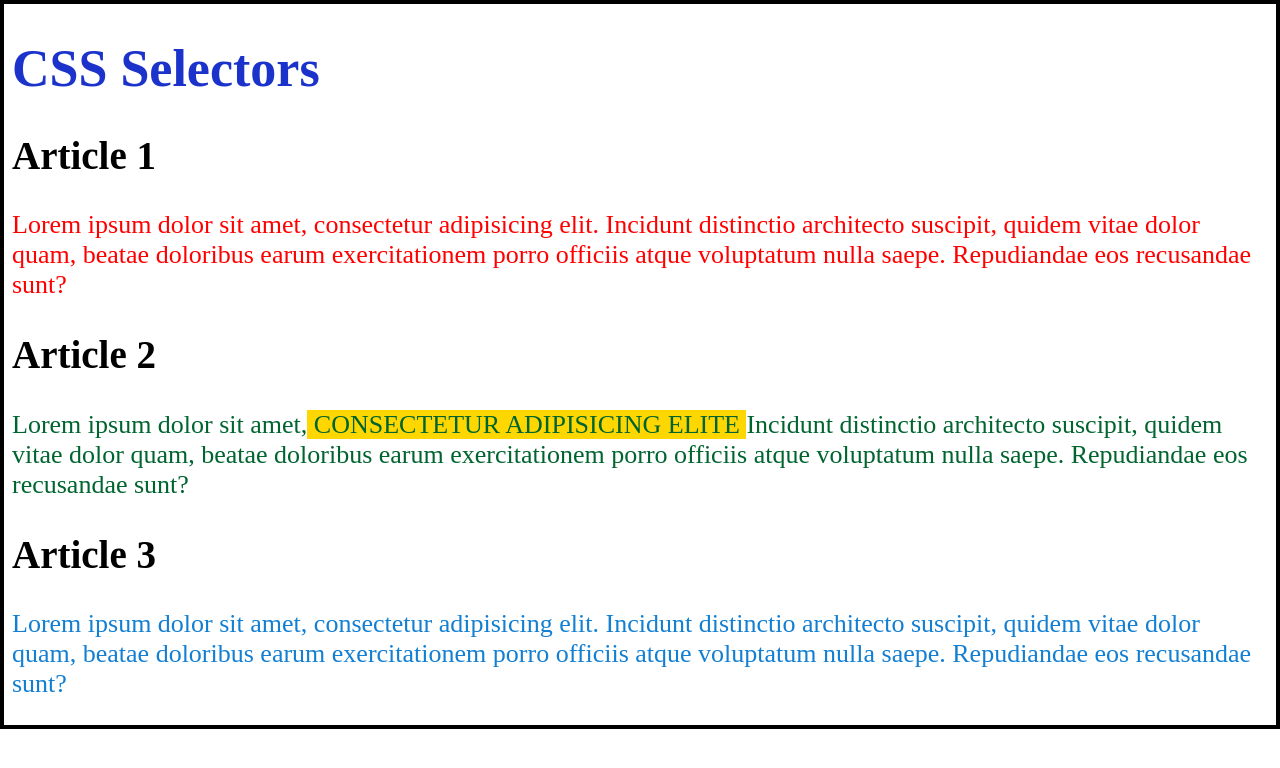
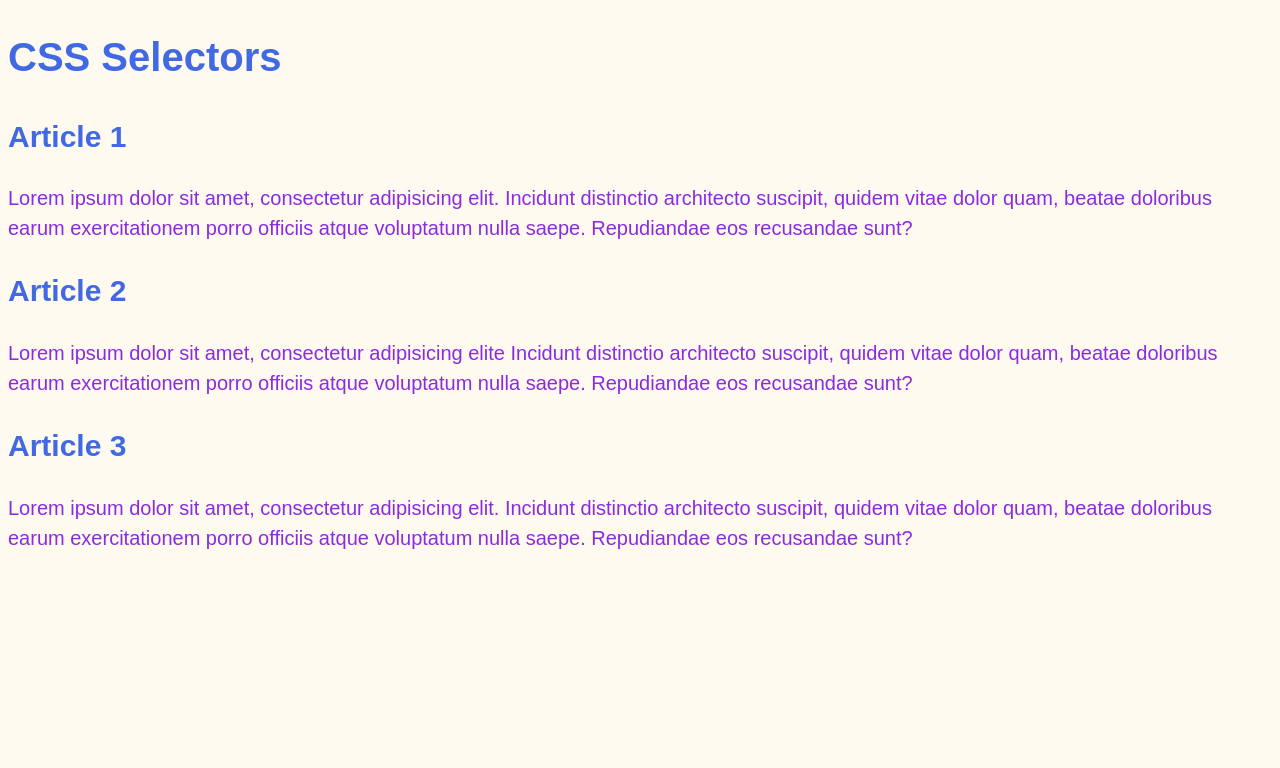
Before and after one commit to MiguelCalderon2006/CSS, a plain HTML site: page index.html in a window 1280 px wide. Drawn offline with Linux system fonts and the light colour scheme.

Commit message:
ch3 colors done

```diff
--- a/css/style.css
+++ b/css/style.css
@@ -1,8 +1,15 @@
-html {
-  font-size: 26px;
-  border: 4px solid rgb(0, 0, 0);
+body {
+  font-size: 20px;
+  font-family: Arial, Helvetica, sans-serif;
+  line-height: 1.5;
+  background: floralwhite;
+  color: royalblue;
 }
-h1 {
+
+p {
+  color: blueviolet;
+}
+/* h1 {
   color: rgba(12, 37, 198, 0.936);
 }
 p {
@@ -22,4 +29,4 @@ p {
 .highlight {
   text-transform: uppercase;
   background-color: gold;
-}
+} */
```
